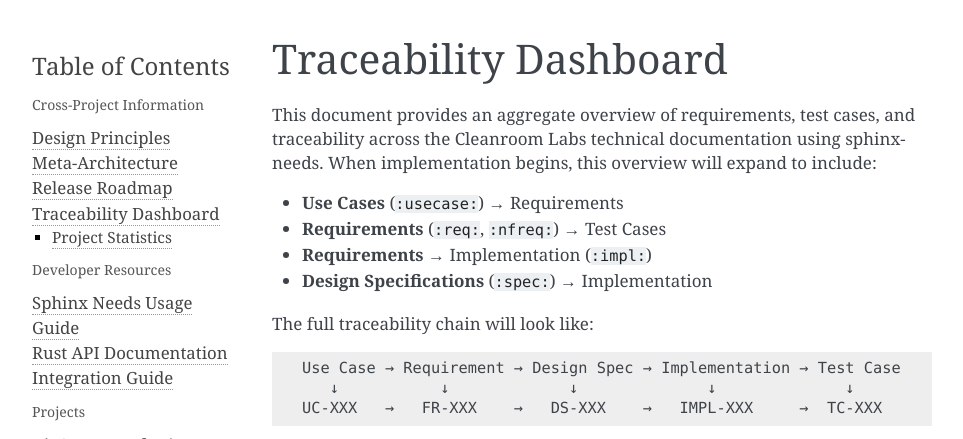
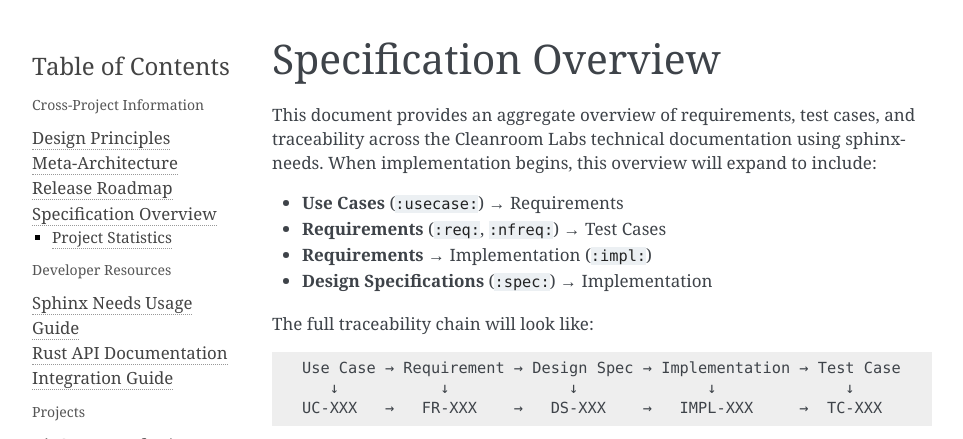
Before and after one commit to Cleanroom-Labs/cleanroom-technical-docs, a Sphinx documentation site: the page built from source/meta/specification-overview.rst, in a window 1280 px wide and 900 px high, cut to the strip 0-439 px from the top of the window. Shown: the whole strip, without its empty margins (148-1111 px from the left). Built offline with Sphinx 7.4.7, drawn with Linux system fonts in a browser that asks for light colours; cross-references to code outside the pages are shown as plain code.

Commit message:
docs: rename Traceability Dashboard to Specification Overview
- Rename traceability-dashboard.rst to specification-overview.rst
- Update title and all internal references
- Update CLAUDE.md documentation
- Update airgap-deploy-docs submodule

Co-Authored-By: Claude Opus 4.5 <noreply@anthropic.com>

```diff
--- a/source/index.rst
+++ b/source/index.rst
@@ -16,7 +16,7 @@ These three projects represent our near-term development focus and demonstrate c
    meta/principles
    meta/meta-architecture
    meta/release-roadmap
-   meta/traceability-dashboard
+   meta/specification-overview
 
 .. toctree::
    :maxdepth: 2
@@ -47,9 +47,9 @@ Quick Links
 - `AirGap Deploy <airgap-deploy/requirements/srs.html>`_
 - `AirGap Transfer <airgap-transfer/requirements/srs.html>`_
 
-**Traceability:**
+**Specification Overview:**
 
-- :doc:`meta/traceability-dashboard` - Project statistics and traceability overview
+- :doc:`meta/specification-overview` - Project statistics and traceability overview
 
 Indices and tables
 ==================
--- a/source/meta/rust-integration-guide.rst
+++ b/source/meta/rust-integration-guide.rst
@@ -431,5 +431,5 @@ See Also
 - :doc:`cleanroom-whisper:api/index` - Cleanroom Whisper API placeholder
 - :doc:`airgap-deploy:api/index` - AirGap Deploy API placeholder
 - :doc:`airgap-transfer:api/index` - AirGap Transfer API placeholder
-- :doc:`/meta/traceability-dashboard` - Project statistics and traceability overview
+- :doc:`/meta/specification-overview` - Project statistics and traceability overview
 - `sphinxcontrib-rust documentation <https://sphinx-contrib-rust.readthedocs.io/>`_
--- a/source/meta/traceability-dashboard.rst
+++ b/source/meta/specification-overview.rst
@@ -1,4 +1,4 @@
-Traceability Dashboard
+Specification Overview
 ======================
 
 This document provides an aggregate overview of requirements, test cases, and traceability across the Cleanroom Labs technical documentation using sphinx-needs. When implementation begins, this overview will expand to include:
--- a/source/meta/sphinx-needs-guide.rst
+++ b/source/meta/sphinx-needs-guide.rst
@@ -666,7 +666,7 @@ Complete, validated, bidirectional traceability from use cases through requireme
 See Also
 --------
 
-- :doc:`/meta/traceability-dashboard` - See sphinx-needs in action
+- :doc:`/meta/specification-overview` - See sphinx-needs in action
 - :doc:`/meta/rust-integration-guide` - Link code to requirements
 - `sphinx-needs Documentation <https://sphinx-needs.readthedocs.io/>`_
 - `IEEE 830-1998 <https://standards.ieee.org/standard/830-1998.html>`_ - Requirements specification standard
```
Also changed, not shown: CLAUDE.md (+2 -2 lines).
